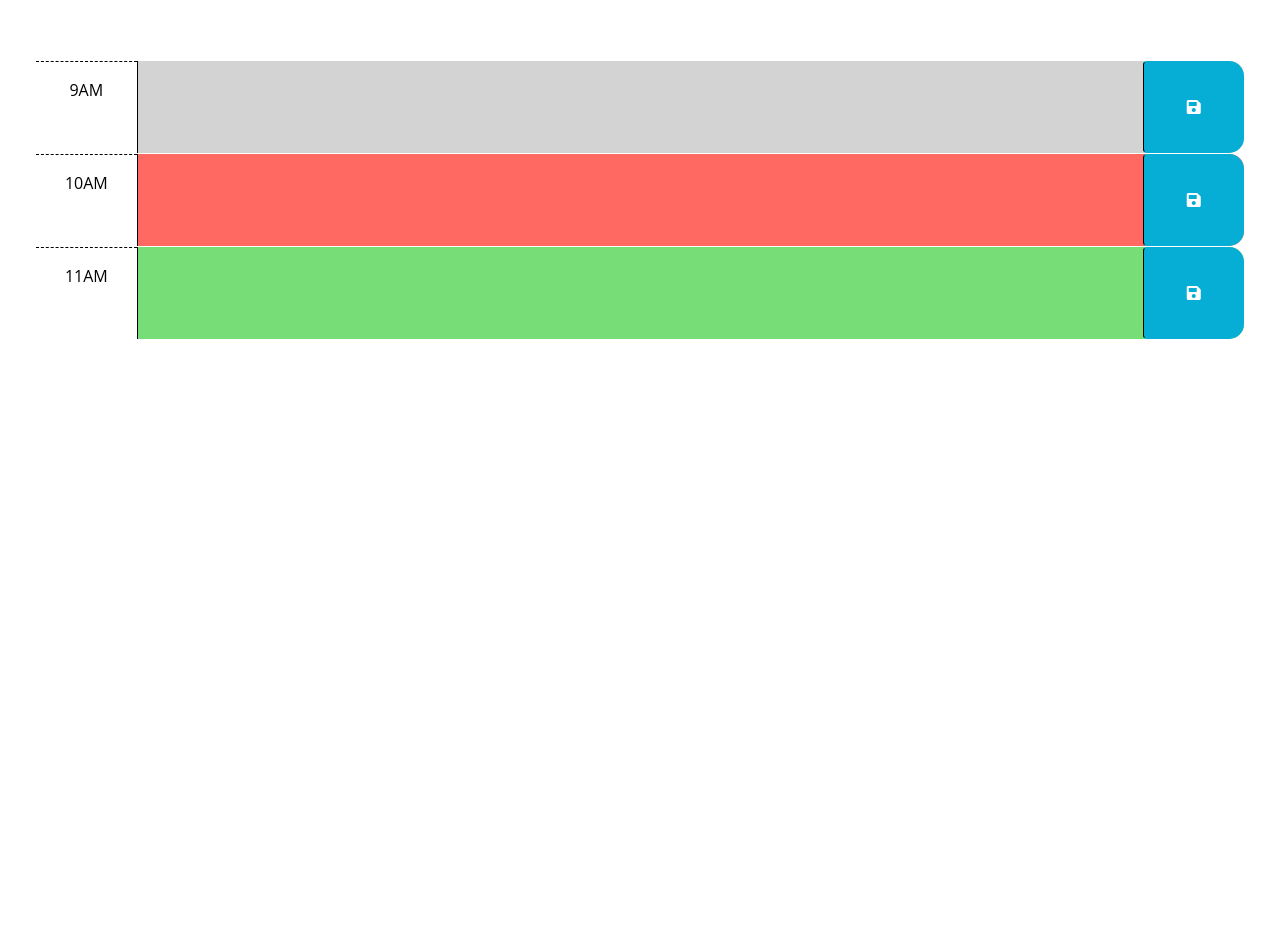
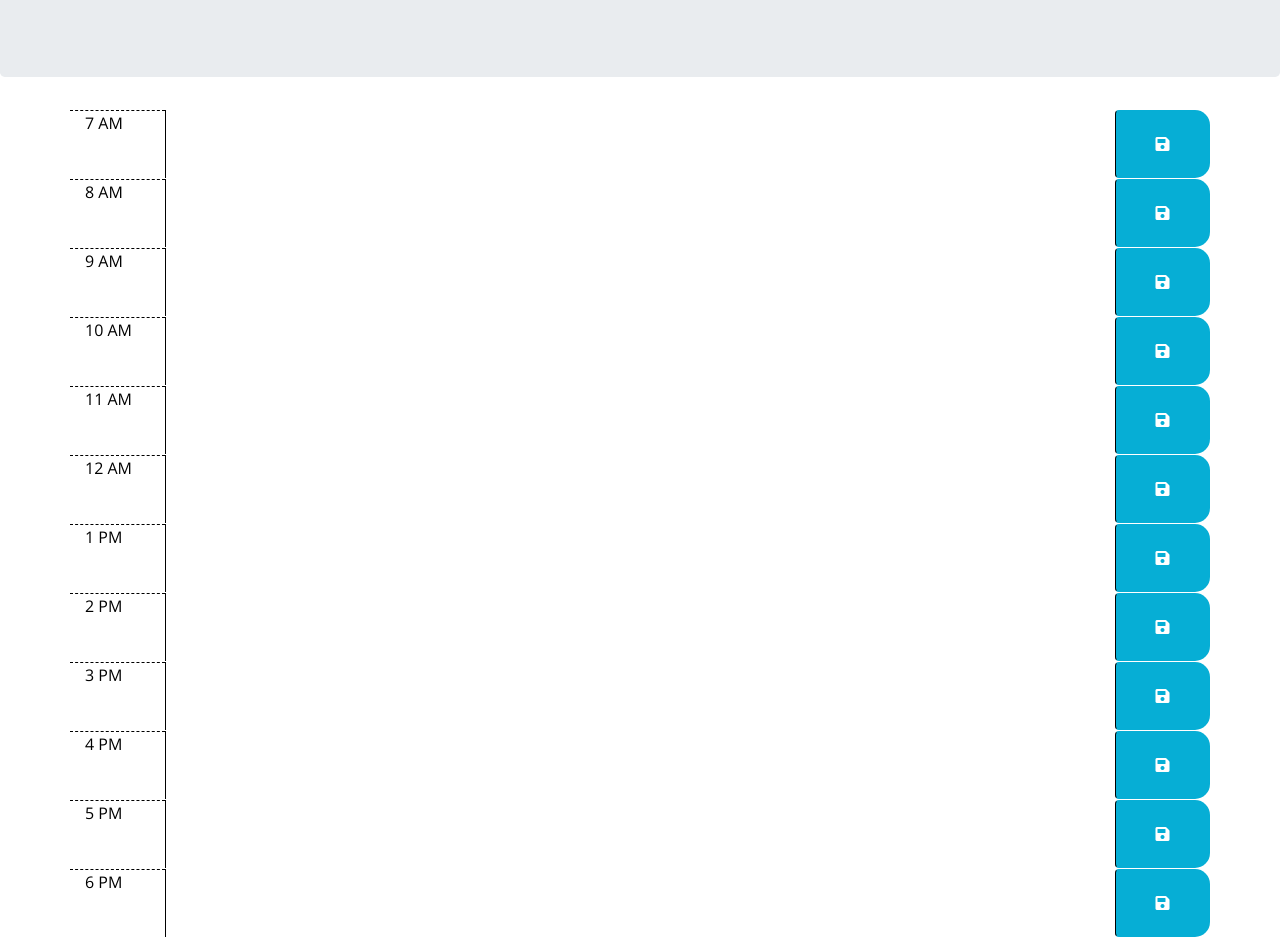
Before and after one commit to Jsterling56/Scheduler-Work-day, a plain HTML site: page index.html in a window 1280 px wide. Shown: the part 191-1128 px from the top of the page. Before the commit the page ends 800 px from the top, so only its background shows below. Drawn offline with nearby package versions, Linux system fonts and the light colour scheme.

Commit message:
updated HTML, finalized

```diff
--- a/index.html
+++ b/index.html
@@ -1,79 +1,90 @@
 <!DOCTYPE html>
 <html lang="en">
+
 <head>
   <meta charset="UTF-8" />
   <meta name="viewport" content="width=device-width, initial-scale=1.0" />
   <meta http-equiv="X-UA-Compatible" content="ie=edge" />
-    <link
-      href="https://cdn.jsdelivr.net/npm/bootstrap@5.1.3/dist/css/bootstrap.min.css"
-      rel="stylesheet"
-      integrity="sha384-1BmE4kWBq78iYhFldvKuhfTAU6auU8tT94WrHftjDbrCEXSU1oBoqyl2QvZ6jIW3"
-      crossorigin="anonymous"
-    />
-    <link
-      rel="stylesheet"
-      href="https://use.fontawesome.com/releases/v5.8.1/css/all.css"
-      integrity="sha384-50oBUHEmvpQ+1lW4y57PTFmhCaXp0ML5d60M1M7uH2+nqUivzIebhndOJK28anvf"
-      crossorigin="anonymous"
-    />
-    <link
-      href="https://fonts.googleapis.com/css2?family=Fira+Sans:wght@400;700&display=swap"
-      rel="stylesheet"
-    />
+  <link rel="stylesheet" href="https://stackpath.bootstrapcdn.com/bootstrap/4.3.1/css/bootstrap.min.css" />
+  <link rel="stylesheet" href="https://use.fontawesome.com/releases/v5.8.1/css/all.css"
+    integrity="sha384-50oBUHEmvpQ+1lW4y57PTFmhCaXp0ML5d60M1M7uH2+nqUivzIebhndOJK28anvf" crossorigin="anonymous" />
+  <link href="https://fonts.googleapis.com/css?family=Open+Sans&display=swap" rel="stylesheet" />
   <link rel="stylesheet" href="style.css" />
   <title>Work Day Scheduler</title>
 </head>
 
 <body>
-    <header class="p-5 mb-4">
+  <header class="jumbotron">
     <h1 class="display-3">Work Day Scheduler</h1>
     <p class="lead">A simple calendar app for scheduling your work day</p>
     <p id="currentDay" class="lead"></p>
   </header>
-    <div class="container-fluid px-5">
-      <!-- Use class for "past", "present", and "future" to apply styles to the
-        time-block divs accordingly. The javascript will need to do this by
-        adding/removing these classes on each div by comparing the hour in the
-        id to the current hour. The html provided below is meant to be an example
-        demonstrating how the css provided can be leveraged to create the
-        desired layout and colors. The html below should be removed or updated
-        in the finished product. Remember to delete this comment once the
-        code is implemented.
-        -->
-
-      <!-- Example of a past time block. The "past" class adds a gray background color. -->
-      <div id="hour-9" class="row time-block past">
-        <div class="col-2 col-md-1 hour text-center py-3">9AM</div>
-        <textarea class="col-8 col-md-10 description" rows="3"> </textarea>
-        <button class="btn saveBtn col-2 col-md-1" aria-label="save">
-          <i class="fas fa-save" aria-hidden="true"></i>
-        </button>
+  <div class="container">
+    <div id="7" class="row time-block">
+      <div class="col-sm-1 hour">7 AM</div>
+      <textarea class="col-sm-10 description"></textarea>
+      <button class="btn col-sm-1 saveBtn "><i class="fas fa-save"></i></button>
+    </div>
+    <div id="8" class="row time-block">
+      <div class="col-sm-1 hour">8 AM</div>
+      <textarea class="col-sm-10 description"></textarea>
+      <button class="btn col-sm-1 saveBtn "><i class="fas fa-save"></i></button>
+    </div>
+    <div id="9" class="row time-block">
+      <div class="col-sm-1 hour">9 AM</div>
+      <textarea class="col-sm-10 description"></textarea>
+      <button class="btn col-sm-1 saveBtn "><i class="fas fa-save"></i></button>
+    </div>
+    <div id="10" class="row time-block">
+      <div class="col-sm-1 hour">10 AM</div>
+      <textarea class="col-sm-10 description"></textarea>
+      <button class="btn col-sm-1 saveBtn "><i class="fas fa-save"></i></button>
+    </div>
+    <div id="11" class="row time-block">
+      <div class="col-sm-1 hour">11 AM</div>
+      <textarea class="col-sm-10 description"></textarea>
+      <button class="btn col-sm-1 saveBtn "><i class="fas fa-save"></i></button>
+    </div>
+    <div id="12" class="row time-block">
+      <div class="col-sm-1 hour">12 AM</div>
+      <textarea class="col-sm-10 description"></textarea>
+      <button class="btn col-sm-1 saveBtn "><i class="fas fa-save"></i></button>
+    </div>
+    <div id="13" class="row time-block">
+      <div class="col-sm-1 hour">1 PM</div>
+      <textarea class="col-sm-10 description"></textarea>
+      <button class="btn col-sm-1 saveBtn "><i class="fas fa-save"></i></button>
+    </div>
+    <div id="14" class="row time-block">
+      <div class="col-sm-1 hour">2 PM</div>
+      <textarea class="col-sm-10 description"></textarea>
+      <button class="btn col-sm-1 saveBtn "><i class="fas fa-save"></i></button>
+    </div>
+    <div id="15" class="row time-block">
+      <div class="col-sm-1 hour">3 PM</div>
+      <textarea class="col-sm-10 description"></textarea>
+      <button class="btn col-sm-1 saveBtn "><i class="fas fa-save"></i></button>
+    </div>
+    <div id="16" class="row time-block">
+      <div class="col-sm-1 hour">4 PM</div>
+      <textarea class="col-sm-10 description"></textarea>
+      <button class="btn col-sm-1 saveBtn "><i class="fas fa-save"></i></button>
+    </div>
+    <div id="17" class="row time-block">
+      <div class="col-sm-1 hour">5 PM</div>
+      <textarea class="col-sm-10 description"></textarea>
+      <button class="btn col-sm-1 saveBtn "><i class="fas fa-save"></i></button>
+    </div>
+    <div id="18" class="row time-block">
+      <div class="col-sm-1 hour">6 PM</div>
+      <textarea class="col-sm-10 description"></textarea>
+      <button class="btn col-sm-1 saveBtn "><i class="fas fa-save"></i></button>
     </div>
 
-      <!-- Example of a present time block. The "present" class adds a red background color. -->
-      <div id="hour-10" class="row time-block present">
-        <div class="col-2 col-md-1 hour text-center py-3">10AM</div>
-        <textarea class="col-8 col-md-10 description" rows="3"> </textarea>
-        <button class="btn saveBtn col-2 col-md-1" aria-label="save">
-          <i class="fas fa-save" aria-hidden="true"></i>
-        </button>
   </div>
+  <script src="https://code.jquery.com/jquery-3.4.1.min.js"></script>
+  <script src="https://cdnjs.cloudflare.com/ajax/libs/moment.js/2.24.0/moment.min.js"></script>
+  <script src="planner.js"></script>
+</body>
 
-      <!-- Example of a future time block. The "future" class adds a green background color. -->
-      <div id="hour-11" class="row time-block future">
-        <div class="col-2 col-md-1 hour text-center py-3">11AM</div>
-        <textarea class="col-8 col-md-10 description" rows="3"> </textarea>
-        <button class="btn saveBtn col-2 col-md-1" aria-label="save">
-          <i class="fas fa-save" aria-hidden="true"></i>
-        </button>
-      </div>
-    </div>
-
-    <script src="https://cdnjs.cloudflare.com/ajax/libs/jquery/3.2.1/jquery.min.js"></script>
-    <script src="https://cdn.jsdelivr.net/npm/dayjs@1.11.3/dayjs.min.js"
-    integrity="sha256-iu/zLUB+QgISXBLCW/mcDi/rnf4m4uEDO0wauy76x7U="
-    crossorigin="anonymous"></script>
-
-    <script src="script.js"></script>
-  </body>
 </html>
```
Lines whose indentation alone changed are shown as unchanged.
